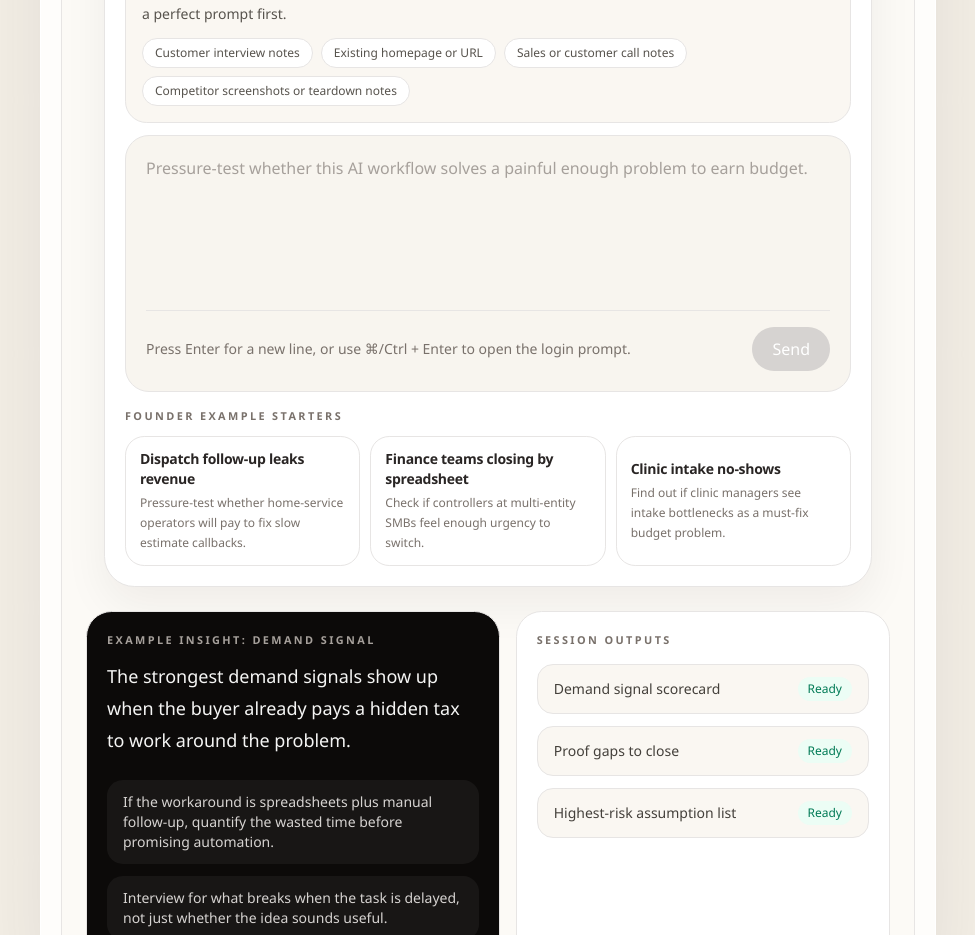
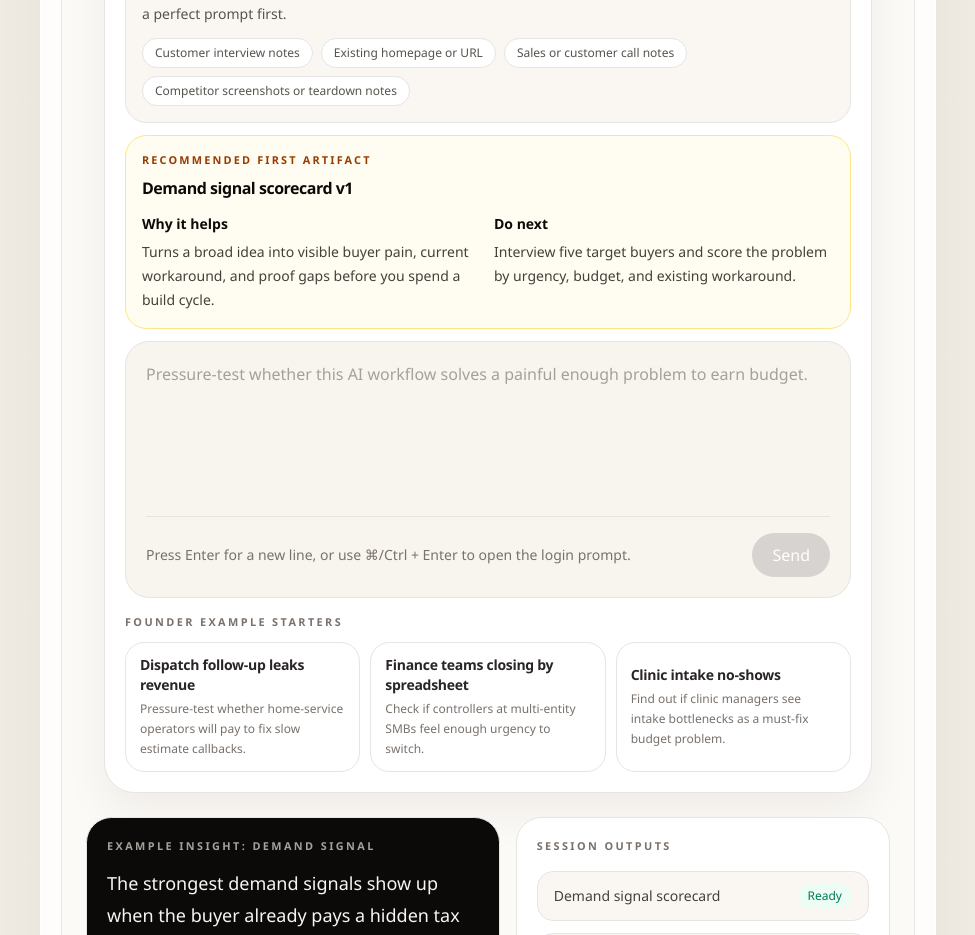
Before and after one commit to jianxux/aicofounder, a Next.js app: page / in a window 1280 px wide. Shown: the part 1120-2055 px from the top of the page, without its empty margins (152-1127 px from the left). Built offline with nearby package versions, Linux system fonts and the light colour scheme; no server answers.

Commit message:
feat: add landing outcome artifact guidance
- show recommended first artifacts for each landing focus preset
- update the guidance when founders switch presets
- cover the default and preset-switching behavior in landing tests

```diff
--- a/src/app/page.tsx
+++ b/src/app/page.tsx
@@ -165,6 +165,11 @@ const focusPresets = [
       "Interview for what breaks when the task is delayed, not just whether the idea sounds useful.",
     ],
     sessionOutputs: ["Demand signal scorecard", "Proof gaps to close", "Highest-risk assumption list"],
+    recommendedArtifact: {
+      name: "Demand signal scorecard v1",
+      why: "Turns a broad idea into visible buyer pain, current workaround, and proof gaps before you spend a build cycle.",
+      nextStep: "Interview five target buyers and score the problem by urgency, budget, and existing workaround.",
+    },
   },
   {
     id: "positioning",
@@ -200,6 +205,11 @@ const focusPresets = [
       "Your next move is tightening the positioning claim before shipping the homepage.",
     ],
     sessionOutputs: ["Positioning report", "Market research memo", "Homepage angle to test"],
+    recommendedArtifact: {
+      name: "Homepage positioning brief",
+      why: "Converts fuzzy product value into a repeatable buyer claim, sharper ICP, and first homepage angle.",
+      nextStep: "Rewrite the hero around the strongest buyer language and test it with three prospects.",
+    },
   },
   {
     id: "next-step-planning",
@@ -235,6 +245,11 @@ const focusPresets = [
       "Name the metric or learning target before you draft the task list.",
     ],
     sessionOutputs: ["Next-step plan", "Validation sprint outline", "Decision-ready founder brief"],
+    recommendedArtifact: {
+      name: "7-day validation sprint plan",
+      why: "Sequences scattered notes into the next three moves, each tied to one uncertainty and success signal.",
+      nextStep: "Run the first experiment this week, then decide whether to narrow, pause, or build.",
+    },
   },
 ] as const;
 
@@ -567,6 +582,20 @@ export default function LandingPage() {
                         </li>
                       ))}
                     </ul>
+                  </div>
+                  <div className="mt-3 rounded-[1.35rem] border border-amber-200 bg-amber-50/70 px-4 py-4 text-left">
+                    <div className="text-[0.68rem] font-semibold uppercase tracking-[0.2em] text-amber-800">Recommended first artifact</div>
+                    <div className="mt-2 text-base font-semibold tracking-[-0.03em] text-stone-950">{activePreset.recommendedArtifact.name}</div>
+                    <dl className="mt-3 grid gap-3 text-sm leading-6 text-stone-700 sm:grid-cols-2">
+                      <div>
+                        <dt className="font-semibold text-stone-950">Why it helps</dt>
+                        <dd className="mt-1">{activePreset.recommendedArtifact.why}</dd>
+                      </div>
+                      <div>
+                        <dt className="font-semibold text-stone-950">Do next</dt>
+                        <dd className="mt-1">{activePreset.recommendedArtifact.nextStep}</dd>
+                      </div>
+                    </dl>
                   </div>
                   <div className="mt-3 rounded-[1.5rem] border border-stone-200 bg-[#f8f5ef] px-4 py-4 sm:px-5 sm:py-5">
                     <textarea
```
Also changed, not shown: 1 other file (tests, documents, lock files or other folders).
